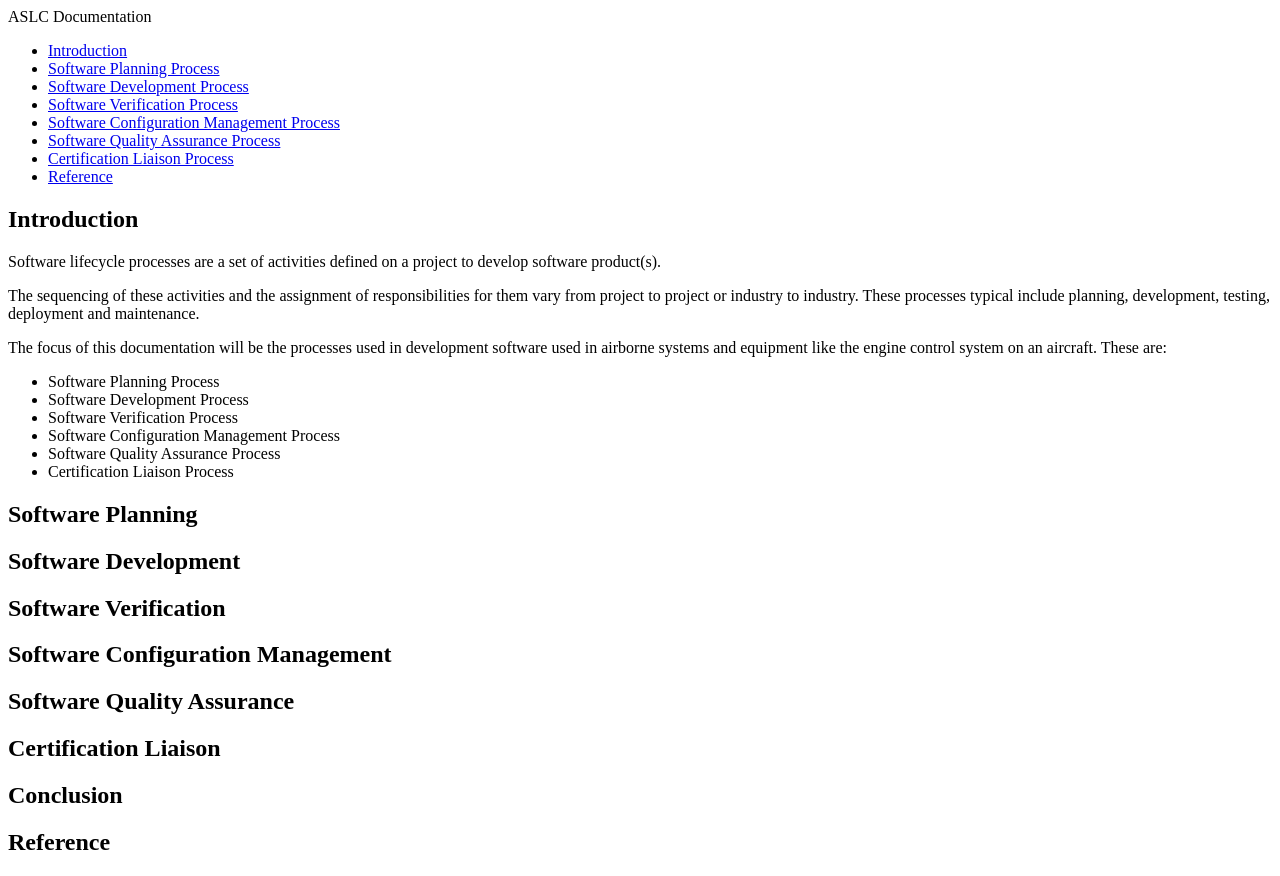
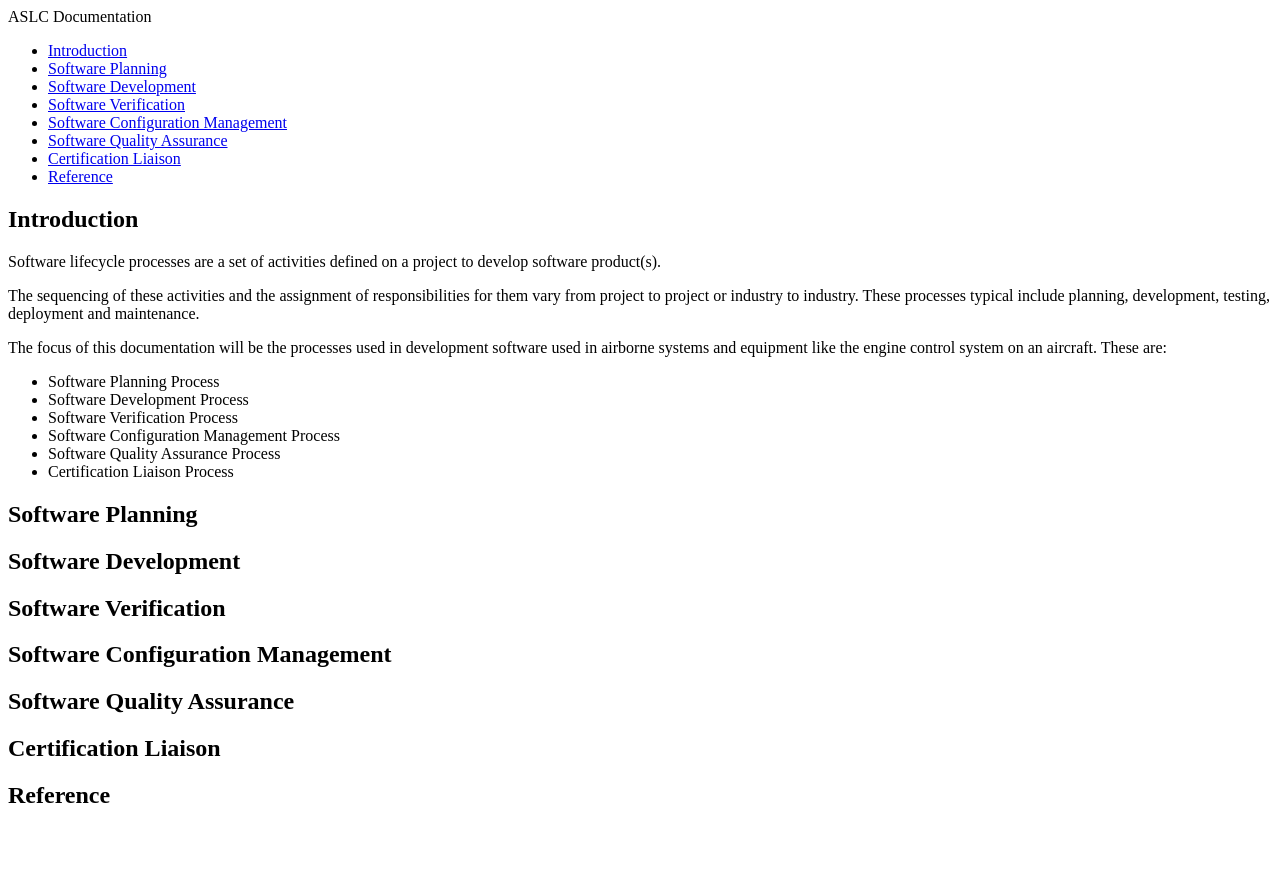
Before and after one commit to oluwaseunolusanya/airborne-software-lifecycle, a plain HTML site: page index.html in a window 1280 px wide. After the commit the page ends 829 px from the top, so only its background shows below. Drawn offline with Linux system fonts and the light colour scheme.

Commit message:
updated the navigation links to the main sections.

```diff
--- a/index.html
+++ b/index.html
@@ -12,17 +12,17 @@
         <ul>
           <li><a class="nav-link" href="#introduction">Introduction</a></li>
           <li>
-            <a class="nav-link" href="#software_planning">Software Planning Process</a>
+            <a class="nav-link" href="#software_planning">Software Planning</a>
           </li>
           <li>
-            <a class="nav-link" href="#software_development">Software Development Process</a>
+            <a class="nav-link" href="#software_development">Software Development</a>
           </li>
-          <li><a class="nav-link" href="#software_verification">Software Verification Process</a></li>
-          <li><a class="nav-link" href="#software_configuration_management">Software Configuration Management Process</a></li>
+          <li><a class="nav-link" href="#software_verification">Software Verification</a></li>
+          <li><a class="nav-link" href="#software_configuration_management">Software Configuration Management </a></li>
           <li>
-            <a class="nav-link" href="#software_quality_assurance">Software Quality Assurance Process</a>
+            <a class="nav-link" href="#software_quality_assurance">Software Quality Assurance</a>
           </li>
-          <li><a class="nav-link" href="#certification_Liaison">Certification Liaison Process</a></li>
+          <li><a class="nav-link" href="#certification_liaison">Certification Liaison</a></li>
           <li><a class="nav-link" href="#reference">Reference</a></li>
         </ul>
       </nav>
@@ -79,12 +79,6 @@
               </header>
               <p></p>
             </section>
-            <section id="conclusion" class="main-section">
-              <header>
-                <h1>Conclusion</h1>
-              </header>
-              <p></p>
-            </section>
             <section id="reference" class="main-section">
               <header>
                 <h1>Reference</h1>
```
